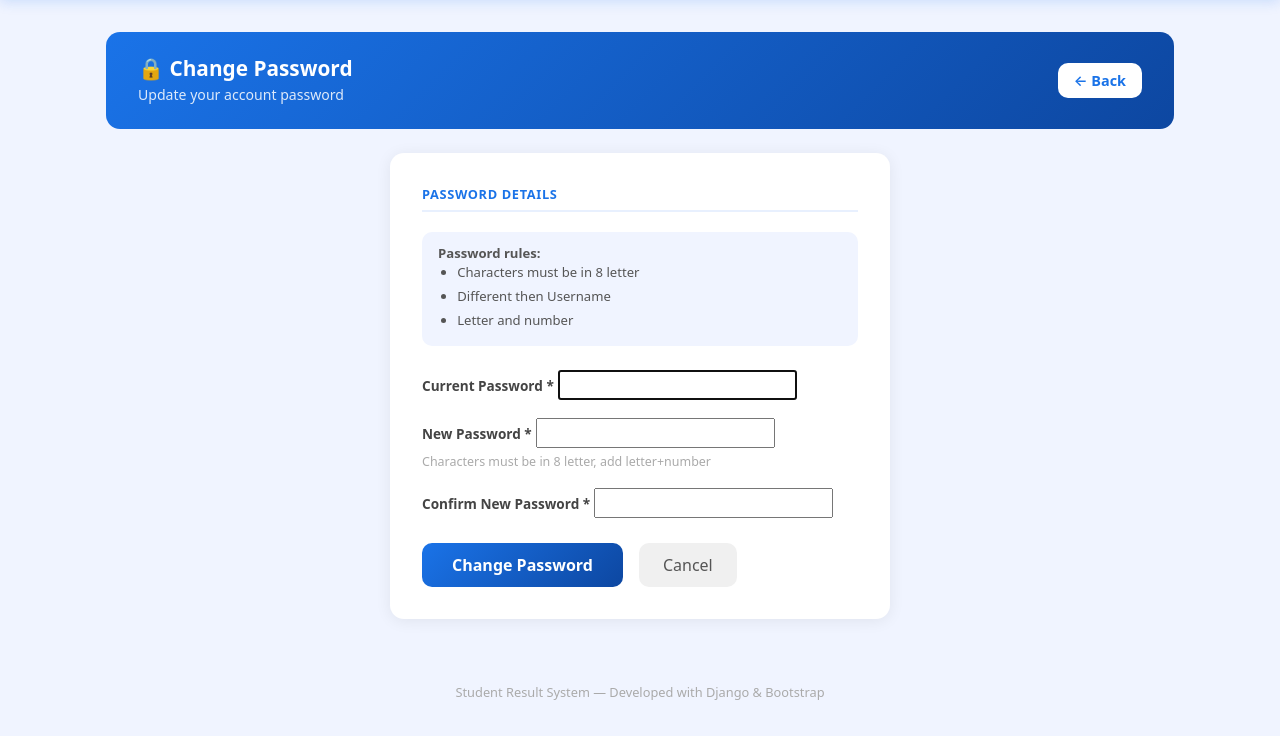
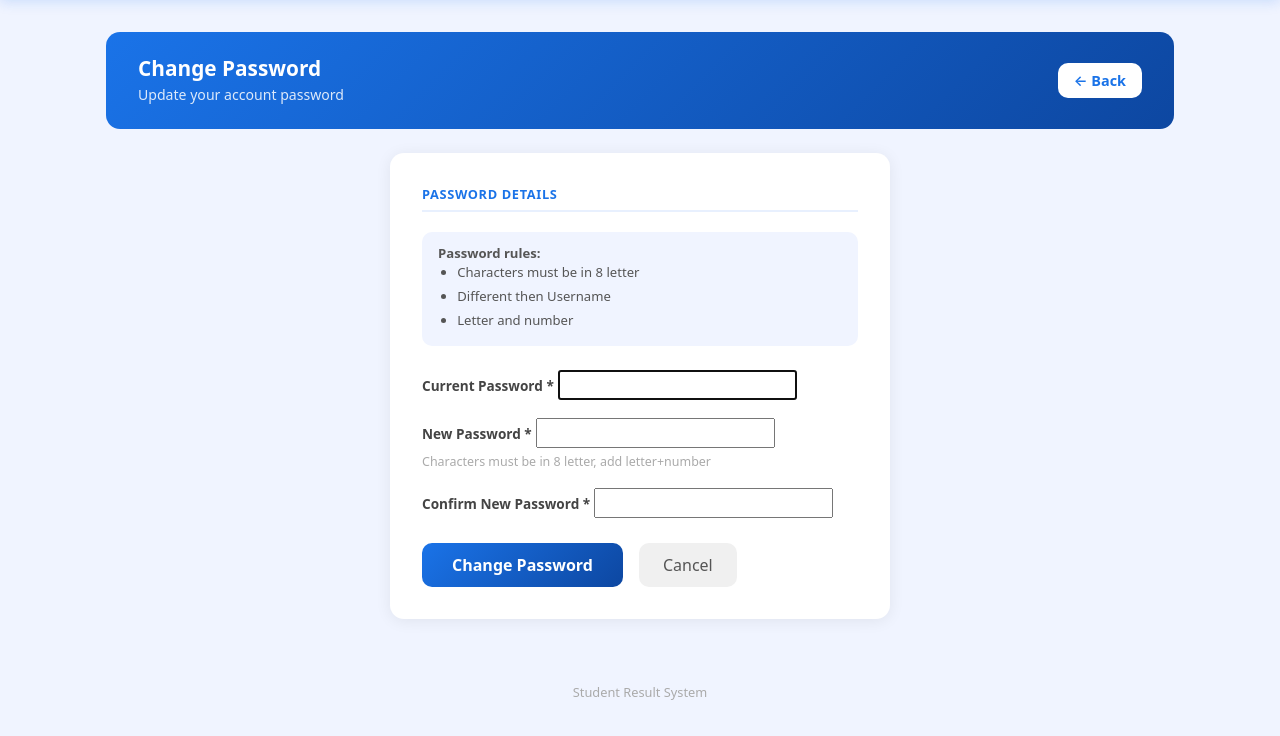
Before and after one commit to blissful2003/StudentResultSystem, a Django app: page /change-password/ in a window 1280 px wide. Shown: the part 64-800 px from the top of the page. Run offline with Django 5.2, Linux system fonts and the light colour scheme; a user stored in the database is signed in.

Commit message:
update the project

```diff
--- a/result/templates/result/base.html
+++ b/result/templates/result/base.html
@@ -198,7 +198,7 @@
                     <a href="{% url 'subject_list' %}" class="nav-link-btn">Subjects</a>
                 </div>
 
-                <!-- Profile Dropdown -->
+
                 <div class="ms-auto mt-2 mt-lg-0 profile-dropdown">
                     <button class="profile-btn" onclick="toggleDropdown()">
                         <div class="profile-avatar">
@@ -209,7 +209,7 @@
                     </button>
 
                     <div class="dropdown-menu-custom" id="profileDropdown">
-                        <!-- Header -->
+
                         <div class="dropdown-header">
                             <div class="name">{{ request.user.get_full_name|default:request.user.username }}</div>
                             <div class="role">
@@ -217,21 +217,21 @@
                             </div>
                         </div>
 
-                        <!-- Profile -->
+
                         <a href="{% url 'profile' %}" class="dropdown-item-custom">
-                            <span class="icon">👤</span> My Profile
+                            <span class="icon"> </span> My Profile
                         </a>
 
-                        <!-- Change Password -->
+
                         <a href="{% url 'change_password' %}" class="dropdown-item-custom">
-                            <span class="icon">🔒</span> Change Password
+                            <span class="icon"> </span> Change Password
                         </a>
 
                         <div class="dropdown-divider"></div>
 
-                        <!-- Logout -->
+
                         <a href="{% url 'logout' %}" class="dropdown-item-custom logout">
-                            <span class="icon">🚪</span> Logout
+                            <span class="icon"> </span> Logout
                         </a>
                     </div>
                 </div>
@@ -259,7 +259,7 @@
     </div>
 
     <div class="site-footer">
-        Student Result System &mdash; Developed with Django &amp; Bootstrap
+        Student Result System
     </div>
 
     <script src="https://cdn.jsdelivr.net/npm/bootstrap@5.3.0/dist/js/bootstrap.bundle.min.js"></script>
@@ -269,7 +269,7 @@
             menu.classList.toggle('show');
         }
 
-        // बाहिर click गर्दा dropdown बन्द हुन्छ
+
         document.addEventListener('click', function (e) {
             const dropdown = document.querySelector('.profile-dropdown');
             if (!dropdown.contains(e.target)) {
--- a/result/templates/result/change_password.html
+++ b/result/templates/result/change_password.html
@@ -136,7 +136,7 @@
 
 <div class="page-header">
     <div>
-        <h4>🔒 Change Password</h4>
+        <h4> Change Password</h4>
         <p>Update your account password</p>
     </div>
     <a href="{% url 'profile' %}"
@@ -150,7 +150,6 @@
 
         <div class="section-title">Password Details</div>
 
-        <!-- Password Rules -->
         <div class="password-rules">
             <strong>Password rules:</strong>
             <ul>
@@ -188,7 +187,7 @@
             {% endfor %}
         </div>
 
-        <!-- Buttons -->
+
         <div class="d-flex gap-3 mt-4">
             <button type="submit" class="btn-save"> Change Password</button>
             <a href="{% url 'profile' %}" class="btn-cancel">Cancel</a>
--- a/result/templates/result/login.html
+++ b/result/templates/result/login.html
@@ -132,7 +132,7 @@
   <div class="login-card">
 
 
-    <div class="login-logo">🎓 </div>
+    <div class="login-logo">  </div>
     <div class="login-title">Student Result System</div>
     <div class="login-subtitle">Login to your admin account</div>
 
--- a/result/templates/result/profile.html
+++ b/result/templates/result/profile.html
@@ -116,7 +116,7 @@
 
 <div class="page-header">
     <div>
-        <h4>👤 My Profile</h4>
+        <h4> My Profile</h4>
         <p>Account information</p>
     </div>
     <a href="{% url 'dashboard' %}"
@@ -163,7 +163,7 @@
         <span class="info-label">Role</span>
         <span class="info-value">
             {% if user.is_superuser %}
-            <span class="badge-superuser">⭐ Super Admin</span>
+            <span class="badge-superuser"> Super Admin</span>
             {% else %}
             <span class="badge-staff">Admin</span>
             {% endif %}
@@ -180,7 +180,7 @@
         <span class="info-value">{{ user.last_login|date:"d M Y, h:i A" }}</span>
     </div>
 
-    <!-- Change Password Button -->
+
     <a href="{% url 'change_password' %}" class="btn-change-pw">
         Change Password
     </a>
--- a/result/templates/result/subject_list.html
+++ b/result/templates/result/subject_list.html
@@ -229,7 +229,7 @@
     {% for subject in subjects %}
     <div class="subject-card">
 
-        <!-- Subject Name -->
+
         <div class="subject-name">
             {{ subject.name }}
         </div>
@@ -265,7 +265,7 @@
 
         <hr class="divider-line">
 
-        <!-- Actions -->
+
         <div class="action-btns">
             <a href="{% url 'edit_subject' subject.pk %}" class="btn-edit"> Edit</a>
             <a href="{% url 'delete_subject' subject.pk %}" class="btn-delete"> Delete</a>
```
Also changed, not shown: db.sqlite3.
